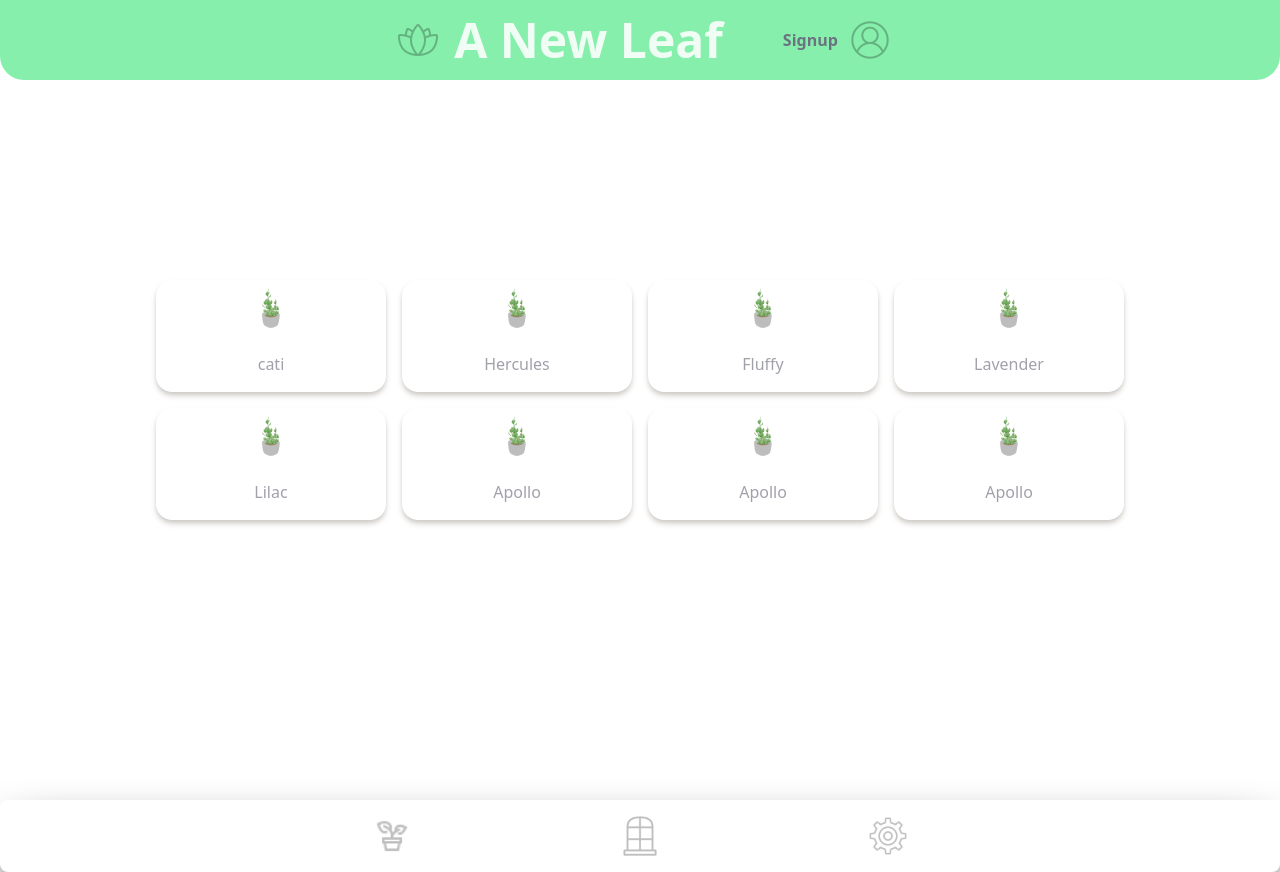
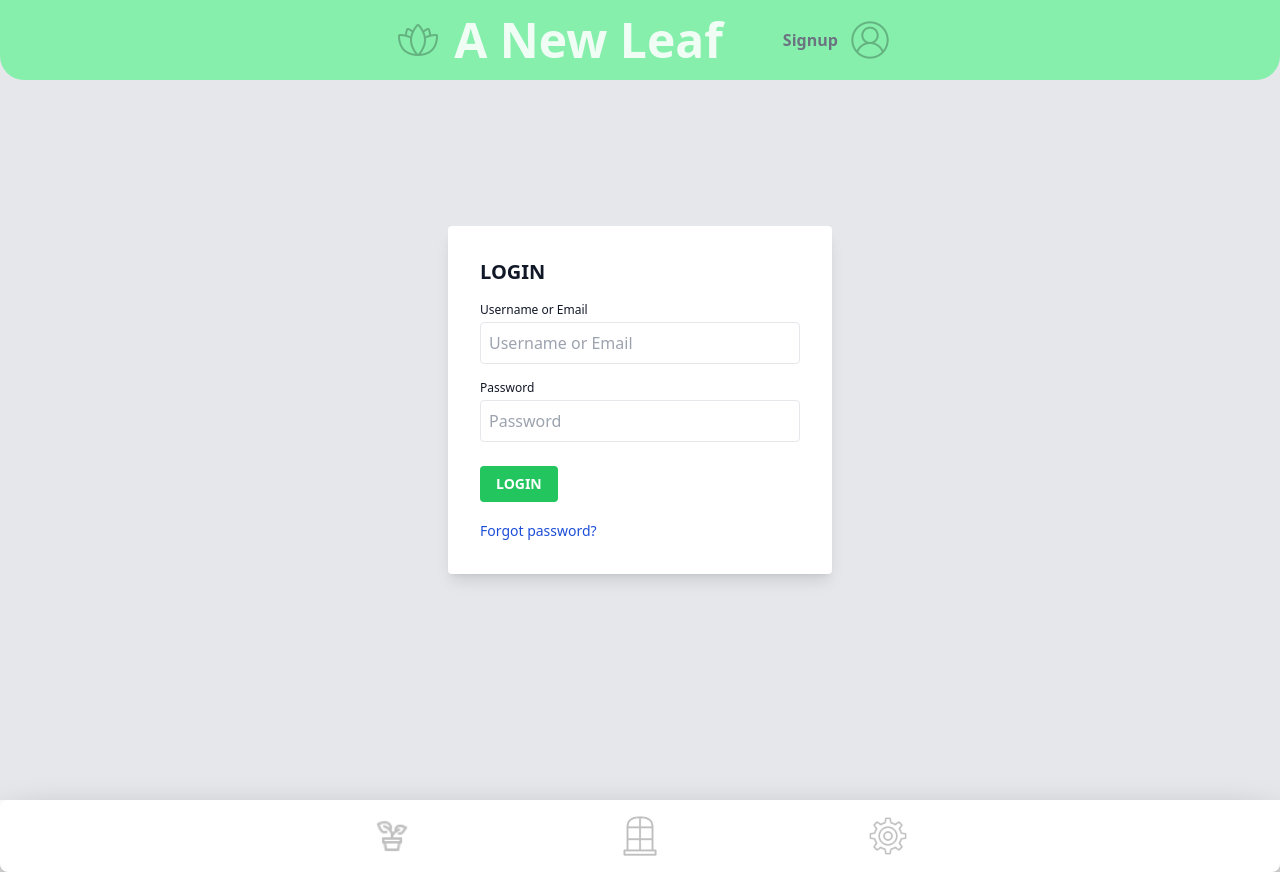
Before and after one commit to MustyBraid/a-new-leaf-application, a React (Create React App) app: page /SignUp in a window 1280 px wide. Built offline with nearby package versions, Linux system fonts and the light colour scheme.

Commit message:
Added react-router, and singup page

```diff
--- a/package.json
+++ b/package.json
@@ -10,6 +10,8 @@
     "postcss": "^8.4.18",
     "react": "^18.2.0",
     "react-dom": "^18.2.0",
+    "react-router": "^6.4.2",
+    "react-router-dom": "^6.4.2",
     "react-scripts": "5.0.1",
     "react-scroll": "^1.8.8",
     "tailwindcss": "^3.2.1",
--- a/src/App.js
+++ b/src/App.js
@@ -1,12 +1,18 @@
 import Footer from "./components/Footer";
 import Main from "./components/Main";
 import Navbar from "./components/Navbar";
+import SignUp from "./components/SignUp";
+import { Routes, Route} from 'react-router';
 
 function App() {
   return (
     <div>
       <Navbar />
-      <Main />
+      <Routes>
+        <Route path='/' element={<Main/>}/>
+        <Route path='/SignUp' element={<SignUp/>}/>
+
+      </Routes>
       <Footer />
 
     </div>
--- a/src/components/Main.jsx
+++ b/src/components/Main.jsx
@@ -1,7 +1,5 @@
 import React from 'react'
-import Plant1 from '../assets/Plant1.png';
-import waterIcon from '../assets/waterIcon.png';
-import rainCloudIcon from '../assets/rainCloudIcon.png';
+import plusSign from '../assets/plusSign.png';
 
 const Main = () => {
   return (
@@ -13,35 +11,35 @@ const Main = () => {
 
   <div className="w-full grid grid-cols-2 sm:grid-cols-4 gap-4 text-center py-8">
    <div className="shadow-md shadow-[#ccc9c4] hover:scale-110 duration-500 rounded-2xl">
-    <img className="w-20 mx-auto" src={Plant1} alt="" />
+    <img className="w-20 mx-auto opacity-25" src={plusSign} alt="" />
     <p className="my-4">cati</p>
    </div>
    <div className="shadow-md shadow-[#ccc9c4] hover:scale-110 duration-500 rounded-2xl">
-    <img className="w-20 mx-auto" src={Plant1} alt="" />
+    <img className="w-20 mx-auto opacity-25" src={plusSign} alt="" />
     <p className="my-4">Hercules</p>
    </div>
    <div className="shadow-md shadow-[#ccc9c4] hover:scale-110 duration-500 rounded-2xl">
-    <img className="w-20 mx-auto" src={Plant1} alt="" />
+    <img className="w-20 mx-auto opacity-25" src={plusSign} alt="" />
     <p className="my-4">Fluffy</p>
    </div>
    <div className="shadow-md shadow-[#ccc9c4] hover:scale-110 duration-500 rounded-2xl">
-    <img className="w-20 mx-auto" src={Plant1} alt="" />
+    <img className="w-20 mx-auto opacity-25" src={plusSign} alt="" />
     <p className="my-4">Lavender</p>
    </div>
    <div className="shadow-md shadow-[#ccc9c4] hover:scale-110 duration-500 rounded-2xl">
-    <img className="w-20 mx-auto" src={Plant1} alt="" />
+    <img className="w-20 mx-auto opacity-25" src={plusSign} alt="" />
     <p className="my-4">Lilac</p>
    </div>
    <div className="shadow-md shadow-[#ccc9c4] hover:scale-110 duration-500 rounded-2xl">
-    <img className="w-20 mx-auto" src={Plant1} alt="" />
+    <img className="w-20 mx-auto opacity-25" src={plusSign} alt="" />
     <p className="my-4">Apollo</p>
    </div>
    <div className="shadow-md shadow-[#ccc9c4] hover:scale-110 duration-500 rounded-2xl">
-    <img className="w-20 mx-auto" src={Plant1} alt="" />
+    <img className="w-20 mx-auto opacity-25" src={plusSign} alt="" />
     <p className="my-4">Apollo</p>
    </div>
    <div className="shadow-md shadow-[#ccc9c4] hover:scale-110 duration-500 rounded-2xl">
-    <img className="w-20 mx-auto" src={Plant1} alt="" />
+    <img className="w-20 mx-auto opacity-25" src={plusSign} alt="" />
     <p className="my-4">Apollo</p>
    </div>
   </div>
--- a/src/components/Navbar.jsx
+++ b/src/components/Navbar.jsx
@@ -17,7 +17,7 @@ const NavBar = () => {
           </a>
         </div>
         <div class="hidden md:flex items-center space-x-1">
-          <a href="" className="py-4 px-2 text-gray-500 font-semibold hover:text-green-500 transition duration-300"> Signup </a>
+          <a href="/SignUp" className="py-4 px-2 text-gray-500 font-semibold hover:text-green-500 transition duration-300"> Signup </a>
           <img className="h-10 w-10 opacity-25 block" src={UserIcon} alt="" />
         </div>
       </div>
--- /dev/null
+++ b/src/components/SignUp.jsx
@@ -0,0 +1,27 @@
+import React from 'react'
+
+const SignUp = () => {
+  return (
+<body class="antialiased bg-gray-200 text-gray-900 font-sans">
+    <div class="flex items-center h-screen w-full">
+      <div class="w-full bg-white rounded shadow-lg p-8 m-4 md:max-w-sm md:mx-auto">
+      <span class="block w-full text-xl uppercase font-bold mb-4">Login</span>
+        <form class="mb-4" action="/" method="post">
+          <div class="mb-4 md:w-full">
+            <label for="email" class="block text-xs mb-1">Username or Email</label>
+            <input class="w-full border rounded p-2 outline-none focus:shadow-outline" type="email" name="email" id="email" placeholder="Username or Email"/>
+          </div>
+          <div class="mb-6 md:w-full">
+            <label for="password" class="block text-xs mb-1">Password</label>
+            <input class="w-full border rounded p-2 outline-none focus:shadow-outline" type="password" name="password" id="password" placeholder="Password"/>
+          </div>
+          <button class="bg-green-500 hover:bg-green-700 text-white uppercase text-sm font-semibold px-4 py-2 rounded">Login</button>
+        </form>
+        <a class="text-blue-700 text-center text-sm" href="/login">Forgot password?</a>
+    </div>
+  </div>
+</body>
+  )
+}
+
+export default SignUp
--- a/src/index.js
+++ b/src/index.js
@@ -3,12 +3,13 @@ import ReactDOM from 'react-dom/client';
 import './index.css';
 import App from './App';
 import reportWebVitals from './reportWebVitals';
+import { BrowserRouter } from 'react-router-dom';
 
 const root = ReactDOM.createRoot(document.getElementById('root'));
 root.render(
-  <React.StrictMode>
-    <App />
-  </React.StrictMode>
+<BrowserRouter>
+<App />
+</BrowserRouter>
 );
 
 // If you want to start measuring performance in your app, pass a function
```
Also changed, not shown: src/assets/plusSign.png (added), 1 other file (tests, documents, lock files or other folders).
